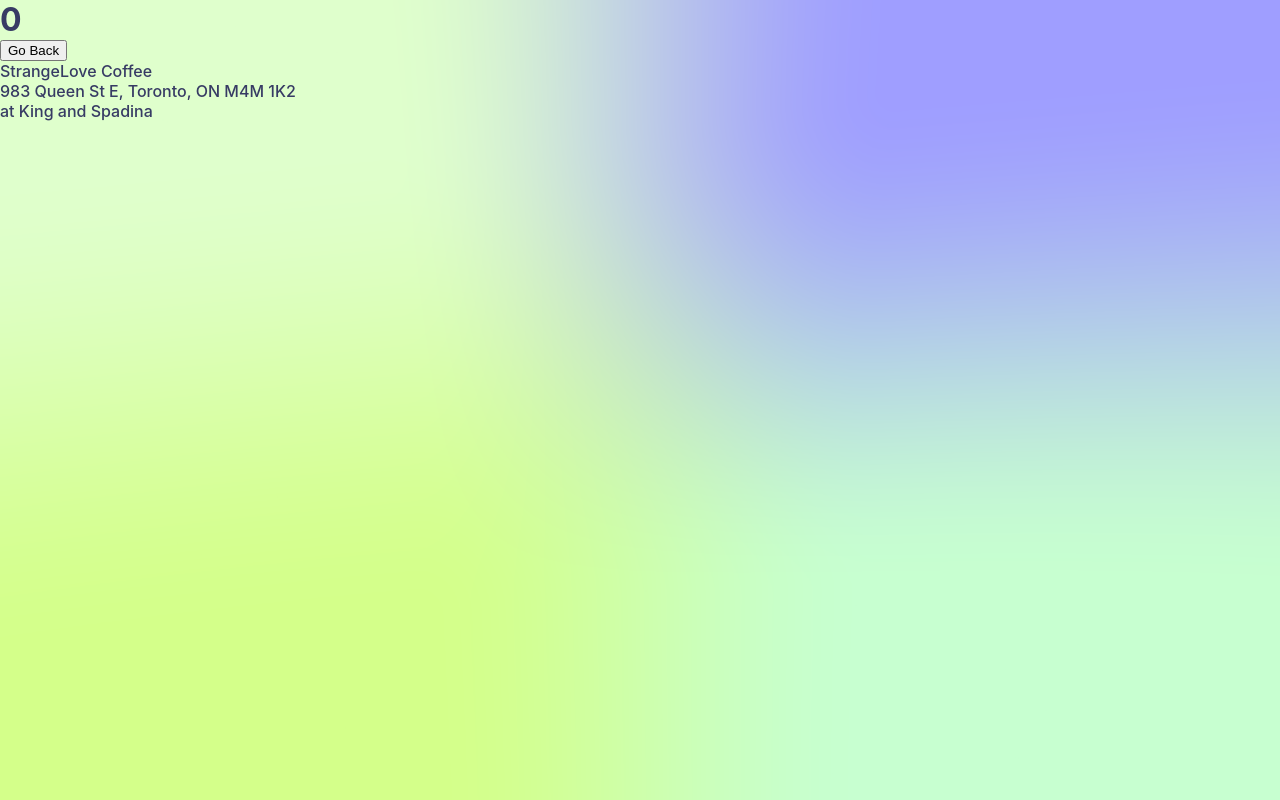
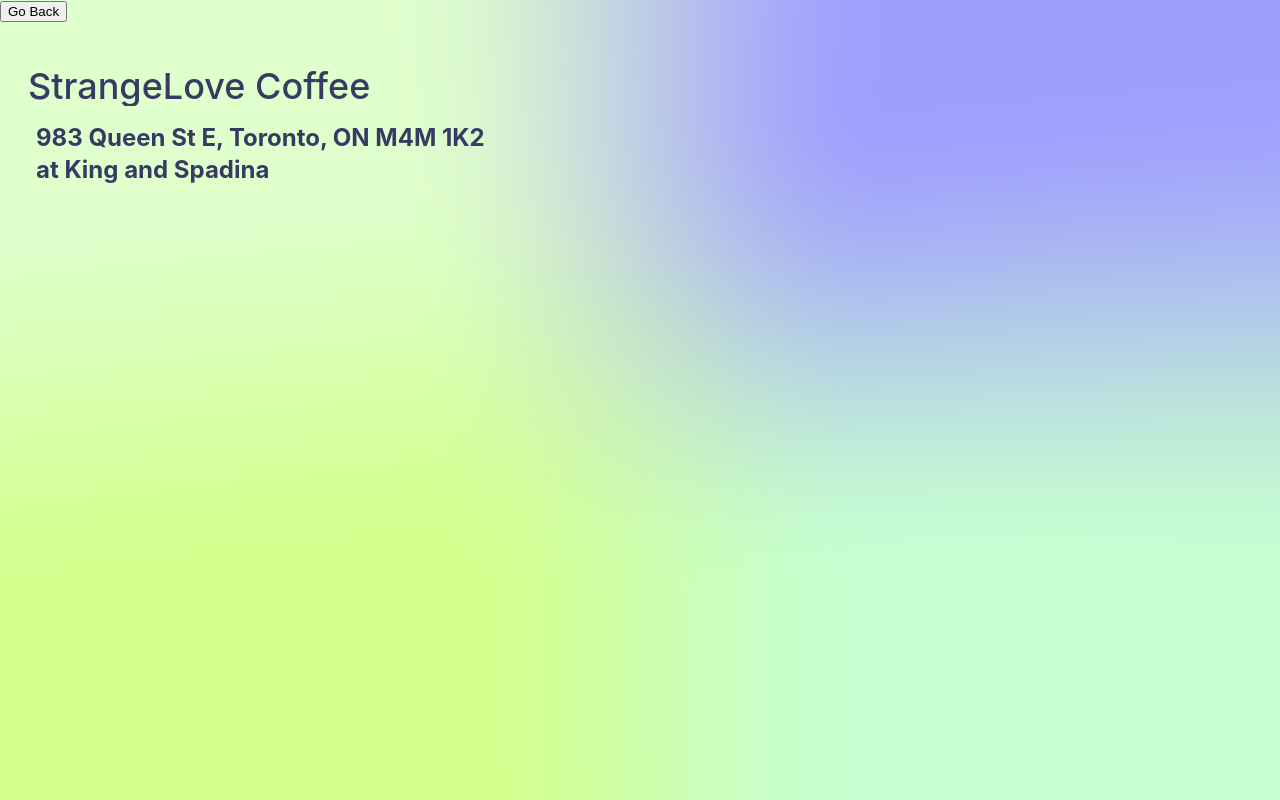
Before and after one commit to luigicampagnola/coffee-shops, a Next.js app: page /shops/0 in a window 1280 px wide. Built offline with nearby package versions, Linux system fonts and the light colour scheme.

Commit message:
adding changes to [id].js and setting dynamic paths

```diff
--- a/pages/shops/[id].js
+++ b/pages/shops/[id].js
@@ -1,6 +1,7 @@
 import Head from "next/head";
 import Link from "next/link";
 import { useRouter } from "next/router";
+import styles from "../../styles/coffee-store.module.css";
 
 import coffeeStoreData from "../../data/coffee-stores.json";
 
@@ -9,55 +10,53 @@ export async function getStaticProps(staticProps) {
   return {
     props: {
       coffeeStore: coffeeStoreData.find((coffeeStore) => {
-        return coffeeStore.id === 0; //dynamic id
+        return coffeeStore.id.toString() === params.id; //dynamic id
       }),
     },
   };
 }
 
 export function getStaticPaths() {
+  const paths = coffeeStoreData.map((coffeeStore) => {
+    console.log(coffeeStore);
+    return {
+      params: {
+        id: coffeeStore.id.toString(),
+      },
+    };
+  });
   return {
-    paths: [
-      {
-        params: {
-          id: "0",
-        },
-      },
-      {
-        params: {
-          id: "1",
-        },
-      },
-      {
-        params: {
-          id: "300",
-        }
-      }
-    ],
-    fallback: false,
+    paths,
+    fallback: true,
   };
 }
 
 export default function Shops(props) {
-  console.log("props", props)
+  console.log("props", props);
   const router = useRouter();
   console.log("router", router);
+
+  if (router.isFallback) {
+    return <div>Loading..</div>;
+  }
+  const { address, name, neighbourhood } = props.coffeeStore; // destructured props
   return (
-    <div>
+    <div className={styles.layout}>
       <Head>
-        <title>{router.query.id}</title>
+        <title>{name}</title>
       </Head>
-      <h1>{router.query.id}</h1>
       <Link href="/">
         <a>
           <button>Go Back</button>
         </a>
       </Link>
-      <p>{props.coffeeStore.name}</p>
-      <p>{props.coffeeStore.address}</p>
-      <p>{props.coffeeStore.neighbourhood}</p>
-
-
+      <div className={styles.container}>
+        <div className={styles.nameWrapper}>
+          <p className={styles.name}>{name}</p>
+        </div>
+        <p className={styles.text}>{address}</p>
+        <p className={styles.text}>{neighbourhood}</p>
+      </div>
     </div>
   );
 }
--- /dev/null
+++ b/styles/coffee-store.module.css
@@ -0,0 +1,33 @@
+.container {
+  display: grid;
+  padding-top: 1.75rem;
+  padding-bottom: 1.75rem;
+  padding-left: 1.75rem;
+  padding-right: 0.75rem;
+}
+
+.layout {
+  height: 100;
+}
+
+.nameWrapper {
+  margin-bottom: 1rem;
+  margin-top: 1rem;
+}
+
+.name {
+  color: var(--text-white-100);
+  font-size: 2.25rem;
+  line-height: 2.5rem;
+  text-overflow: ellipsis;
+  white-space: normal;
+  overflow: hidden;
+}
+
+.text {
+  padding-left: 0.5rem;
+  font-size: 1.5rem;
+  line-height: 2rem;
+  margin: 0;
+  font-weight: 700;
+}
```
